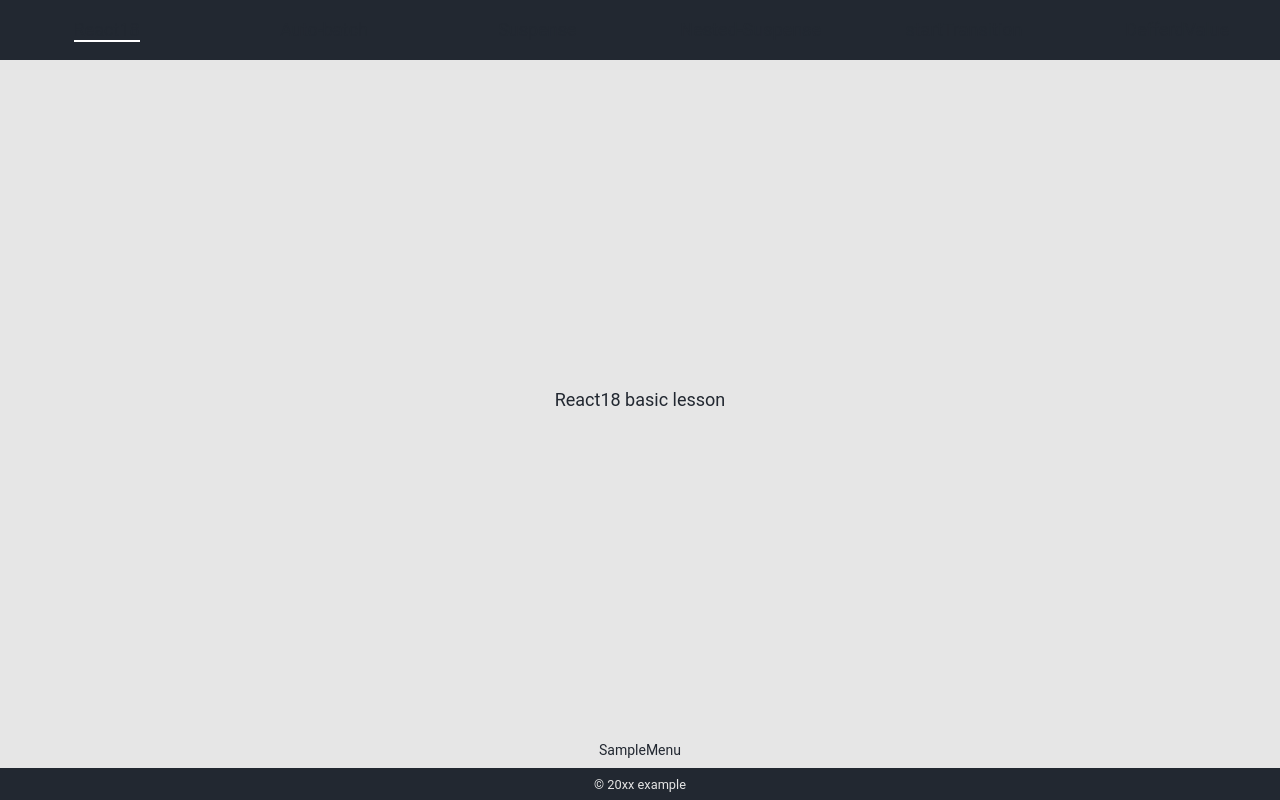
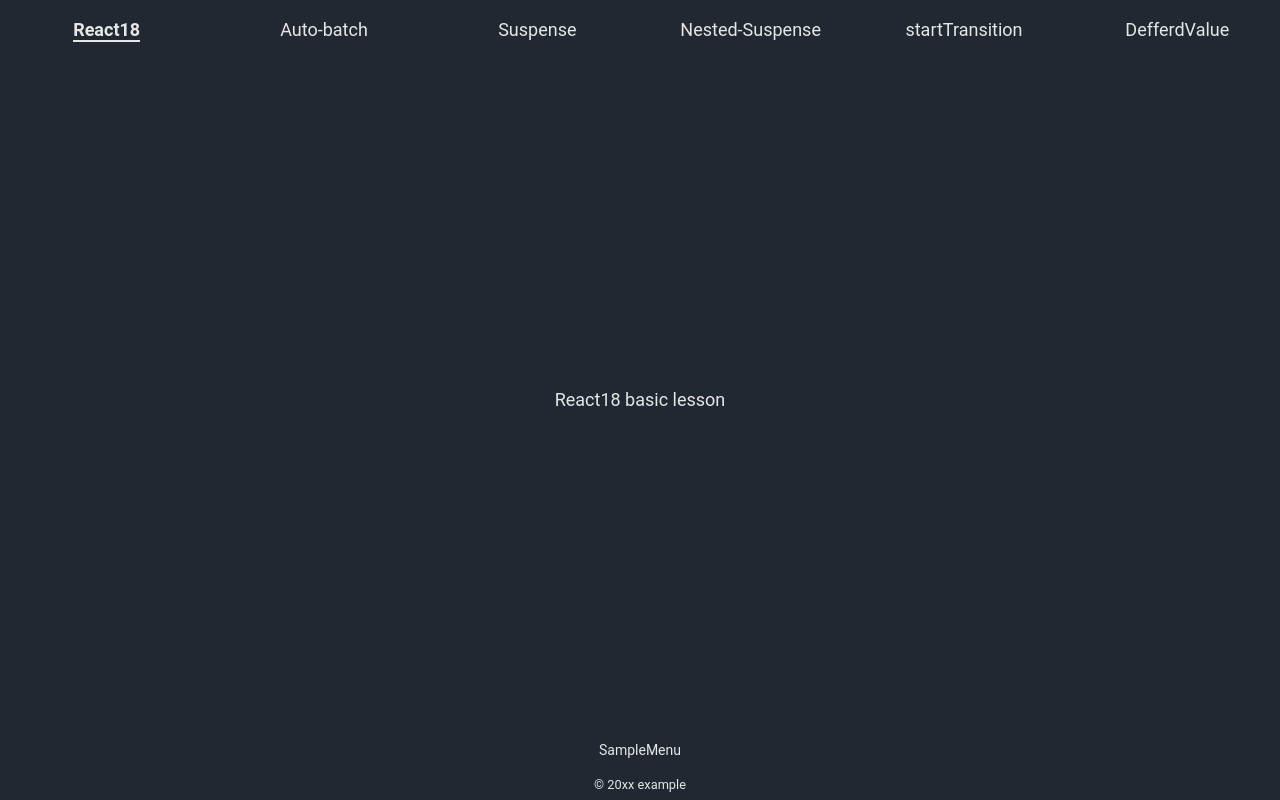
Before and after one commit to kenta0202/initial-next-app, a Next.js app: page /sample/react18 in a window 1280 px wide. Built offline with nearby package versions, Linux system fonts and the light colour scheme; no server answers.

Commit message:
スタイリング

```diff
--- a/src/components/practice/NavBarData.tsx
+++ b/src/components/practice/NavBarData.tsx
@@ -14,8 +14,8 @@ const NavBarData: React.FC<Props> = ({ dir, linkName, pathname }) => {
       key={linkName}
     >
       <div
-        className={` border-white hover:opacity-90 hover:border-b-2 inline ${
-          isAcitve ? " border-b-2" : ""
+        className={` border-whitegrey hover:opacity-90 hover:border-b-2 inline ${
+          isAcitve ? " border-b-2 font-semibold" : ""
         } `}
       >
         <Link href={`/sample/${dir}`}>{linkName}</Link>
--- a/src/pages/_document.tsx
+++ b/src/pages/_document.tsx
@@ -8,7 +8,7 @@ export default function Document() {
       prefix="og:http://ogp.me/ns# fb:http://ogp.me/ns/fb# website:http://ogp.me/ns/website#"
     >
       <Head></Head>
-      <body className="font-type">
+      <body>
         <Main />
         <NextScript />
       </body>
--- a/src/styles/dist.css
+++ b/src/styles/dist.css
@@ -380,12 +380,13 @@ Ensure the default browser behavior of the `hidden` attribute.
   display: none;
 }
   body {
-  min-height: 100vh;
+  --tw-border-opacity: 1;
+  border-color: rgb(230 230 230 / var(--tw-border-opacity));
   --tw-bg-opacity: 1;
-  background-color: rgb(230 230 230 / var(--tw-bg-opacity));
+  background-color: rgb(34 40 49 / var(--tw-bg-opacity));
   font-family: Roboto, sans-serif;
   --tw-text-opacity: 1;
-  color: rgb(34 40 49 / var(--tw-text-opacity));
+  color: rgb(230 230 230 / var(--tw-text-opacity));
     -ms-overflow-style: none; /* IE, Edge 対応 */
     scrollbar-width: none; /* Firefox 対応 */
 }
@@ -393,17 +394,6 @@ Ensure the default browser behavior of the `hidden` attribute.
     /* Chrome, Safari 対応 */
     display: none;
   }
-  @media (prefers-color-scheme: dark) {
-
-  body {
-    --tw-border-opacity: 1;
-    border-color: rgb(230 230 230 / var(--tw-border-opacity));
-    --tw-bg-opacity: 1;
-    background-color: rgb(34 40 49 / var(--tw-bg-opacity));
-    --tw-text-opacity: 1;
-    color: rgb(230 230 230 / var(--tw-text-opacity));
-  }
-}
 
 *, ::before, ::after {
   --tw-translate-x: 0;
@@ -614,9 +604,9 @@ Ensure the default browser behavior of the `hidden` attribute.
   --tw-border-opacity: 1;
   border-color: rgb(96 165 250 / var(--tw-border-opacity));
 }
-.border-white {
+.border-whitegrey {
   --tw-border-opacity: 1;
-  border-color: rgb(255 255 255 / var(--tw-border-opacity));
+  border-color: rgb(230 230 230 / var(--tw-border-opacity));
 }
 .border-t-transparent {
   border-top-color: transparent;
@@ -670,9 +660,6 @@ Ensure the default browser behavior of the `hidden` attribute.
 .text-center {
   text-align: center;
 }
-.font-type {
-  font-family: Roboto, sans-serif;
-}
 .text-xl {
   font-size: 1.25rem;
   line-height: 1.75rem;
@@ -703,14 +690,8 @@ Ensure the default browser behavior of the `hidden` attribute.
 .font-extrabold {
   font-weight: 800;
 }
-.font-medium {
-  font-weight: 500;
-}
 .font-semibold {
   font-weight: 600;
-}
-.font-normal {
-  font-weight: 400;
 }
 .text-blue-500 {
   --tw-text-opacity: 1;
@@ -758,28 +739,19 @@ Ensure the default browser behavior of the `hidden` attribute.
     /* Chrome, Safari 対応 */
     display: none;
   }
-
 .hover\:border-b-2:hover {
   border-bottom-width: 2px;
 }
-
 .hover\:border-b-\[1px\]:hover {
   border-bottom-width: 1px;
 }
-
 .hover\:bg-indigo-500:hover {
   --tw-bg-opacity: 1;
   background-color: rgb(99 102 241 / var(--tw-bg-opacity));
 }
-
 .hover\:opacity-90:hover {
   opacity: 0.9;
 }
-
-.hover\:opacity-95:hover {
-  opacity: 0.95;
-}
-
 @media (min-width: 768px) {
 
   .md\:text-base {
@@ -787,7 +759,6 @@ Ensure the default browser behavior of the `hidden` attribute.
     line-height: 1.5rem;
   }
 }
-
 @media (min-width: 1024px) {
 
   .lg\:text-lg {
--- a/src/styles/styled.css
+++ b/src/styles/styled.css
@@ -4,7 +4,7 @@
 
 @layer base {
   body {
-    @apply font-type bg-whitegrey text-darkgrey hidden-scrollbar min-h-screen   dark:text-whitegrey dark:bg-darkgrey  dark:border-whitegrey;
+    @apply font-type bg-darkgrey text-whitegrey hidden-scrollbar border-whitegrey;
   }
 }
 
```
